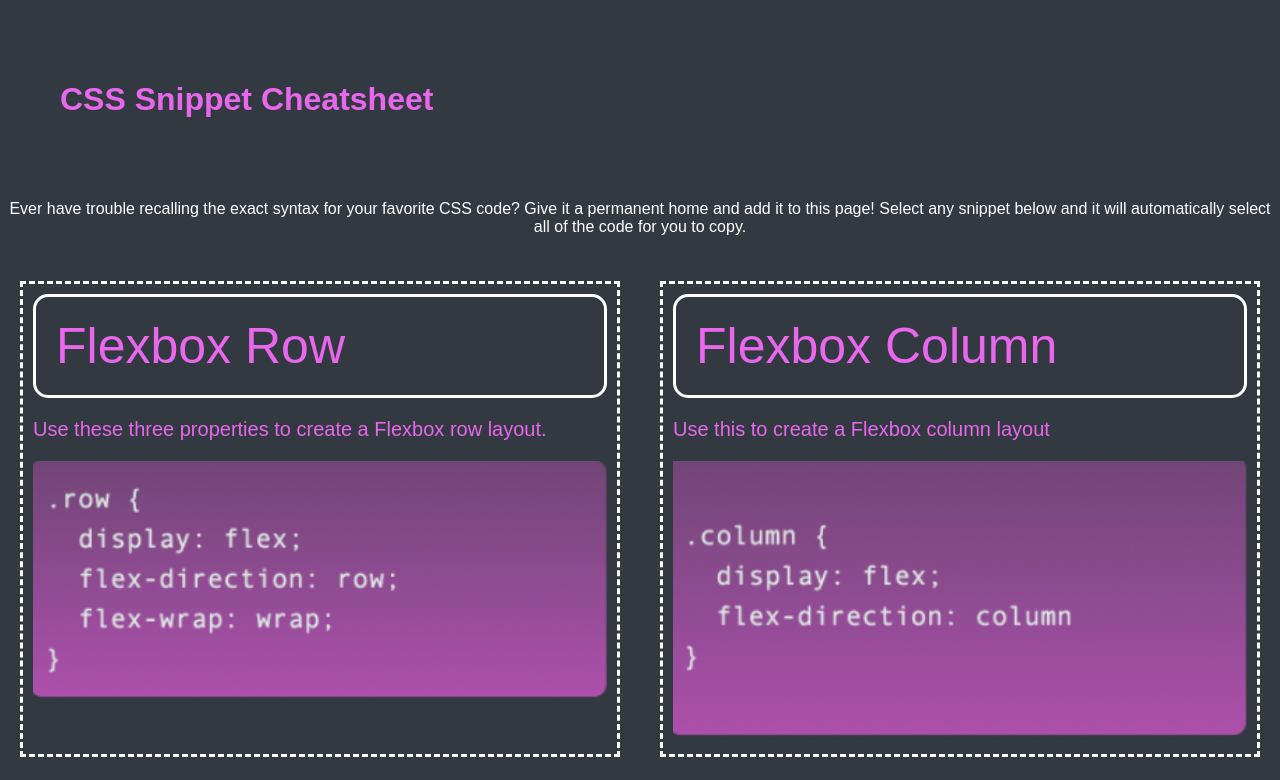
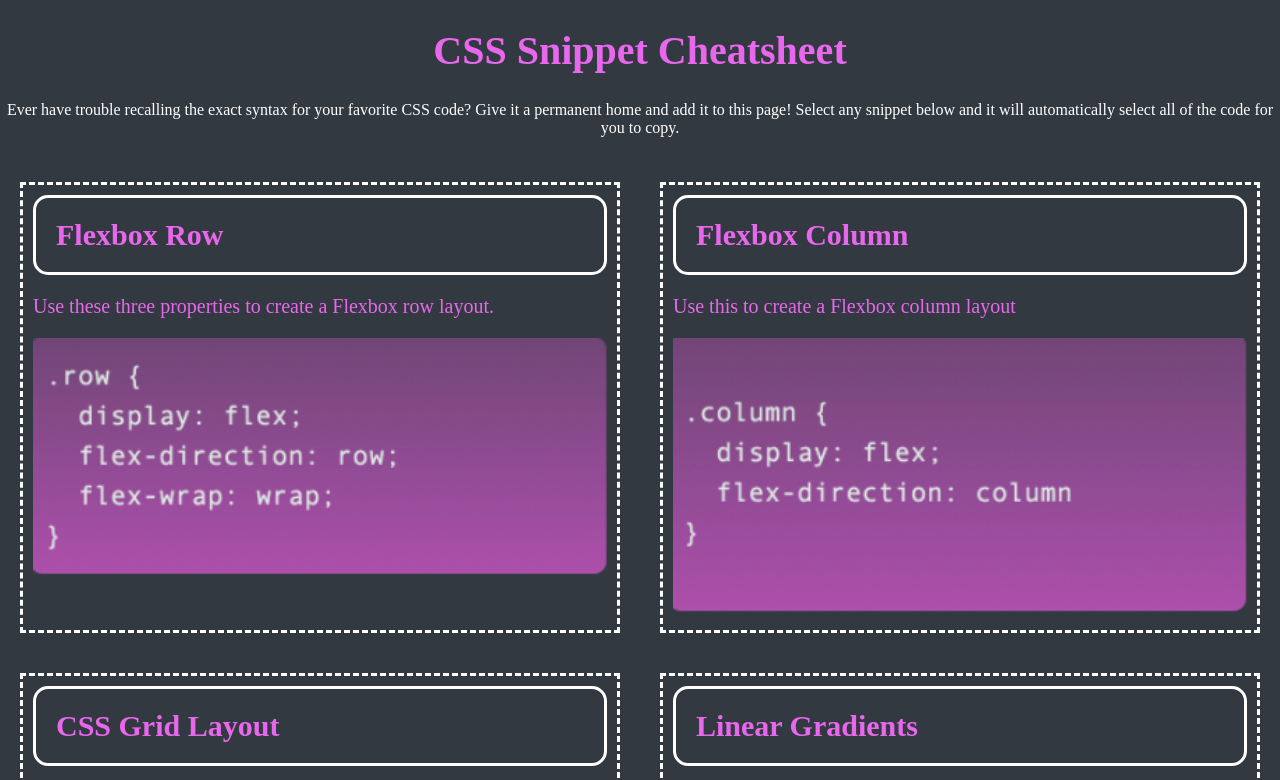
Before and after one commit to Wau00/mini-project-2, a plain HTML site: page index.html in a window 1280 px wide. Shown: the top 780 px of the page. Drawn offline with Linux system fonts and the light colour scheme.

Commit message:
optimize CSS

```diff
--- a/assets/style.css
+++ b/assets/style.css
@@ -5,9 +5,8 @@
   }
 
 
-
   body {
-    font-family: Arial;
+    font-family:'Times New Roman', Times, serif;
     margin: 0;
   }
 
@@ -21,20 +20,18 @@
   }
 
   h1 {
-    display: flex;
+   text-align: center;
     /* Forces elements to the next line if they don't fit */
-    flex-wrap: none;
-    text-align: center;
-     justify-content: none;
-    padding: 60px;
     color: #E867ED ;
+    font-size: 40px;
+    font-family: 'Times New Roman', Times, serif;
   }
 
   #intro {
     color:#fff ;
     text-align: center;
     display: flex;
-
+    font-family: 'Times New Roman', Times, serif;
 
   }
 
@@ -60,8 +57,8 @@
     border-width: 3px;
     border-radius: 15px;
     text-align: left;
-    font-size: 250%;
-
+    font-size: 150%;
+    font-weight: bold;
 
   }
 
@@ -73,4 +70,5 @@
   footer {
       text-align: center;
       color: #E867ED;
+      font-family: 'Times New Roman', Times, serif;
   }
```
